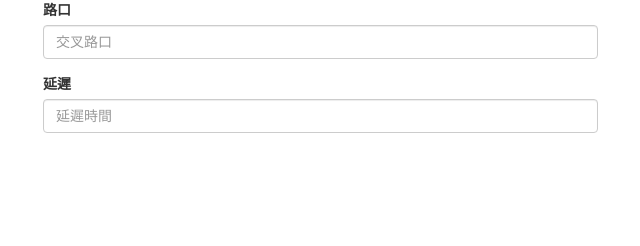
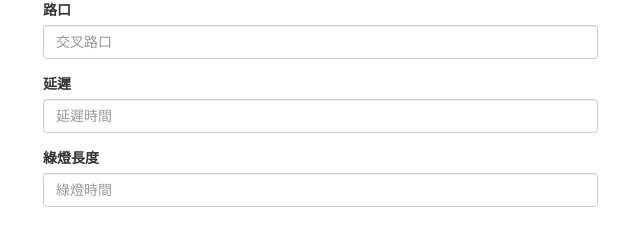
Before and after one commit to Xie-Yi/-, a plain HTML site: page index.html in a window 1280 px wide. Shown: the whole page, without its empty margins (27-667 px from the left). Drawn offline with nearby package versions, Linux system fonts and the light colour scheme.

Commit message:
新增綠燈長度group

```diff
--- a/index.html
+++ b/index.html
@@ -24,6 +24,12 @@
                 <input type="tel" class="form-control" name="offset" id="offset" placeholder="延遲時間">
               </div>
             </div>
+            <div class="form-group">
+              <label class="col-xs-12" for="timer1">綠燈長度</label>
+              <div class="col-xs-6">
+                <input type="tel" class="form-control" name="green_phase" id="green_phase" placeholder="綠燈時間">
+              </div>
+            </div>
       </div>
     </div>
   </body>
```
